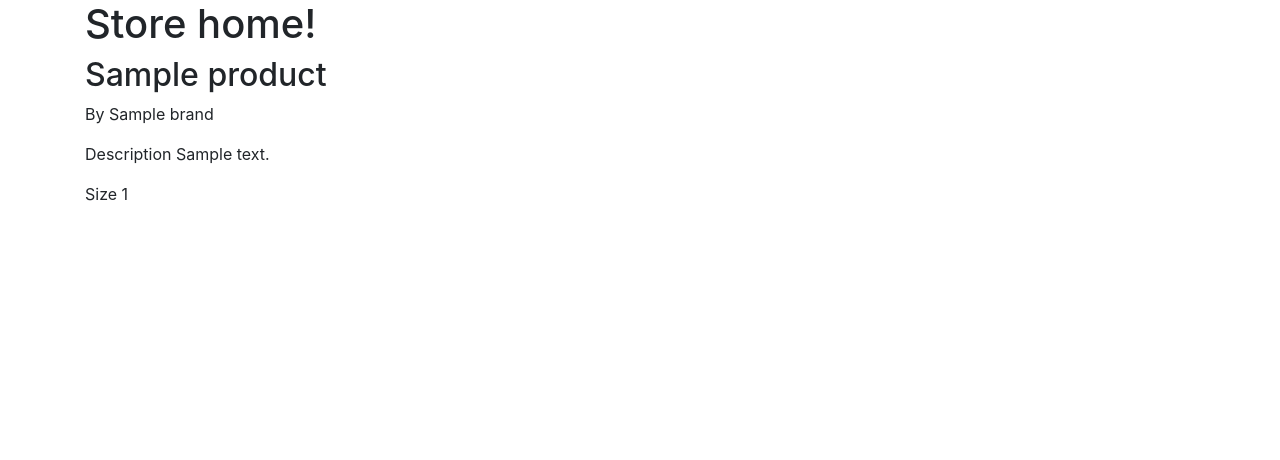
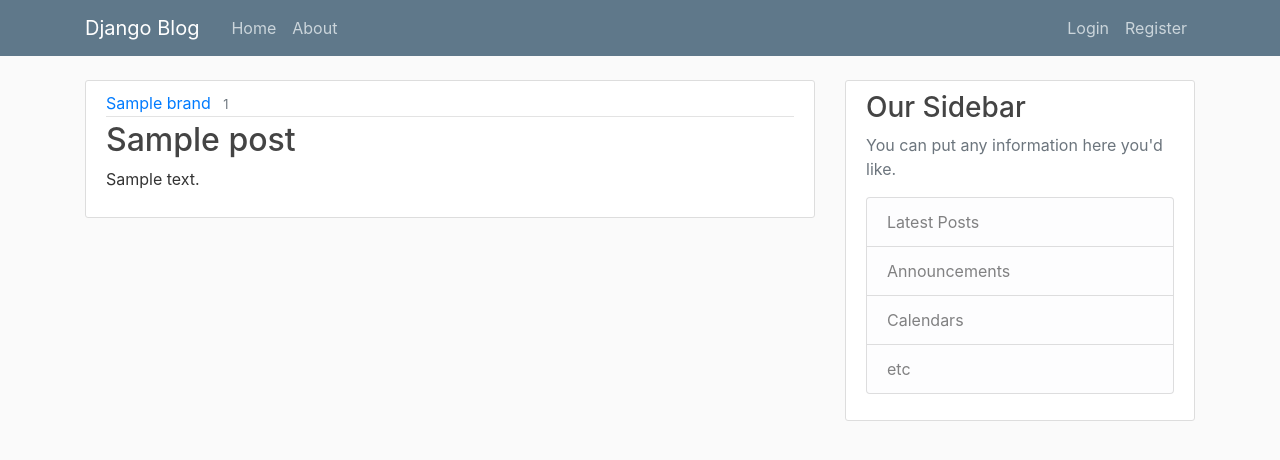
Before and after one commit to MarkProjs/fb-market-place, a Django app: template python_project2/store/templates/store/home.html in a window 1280 px wide. Shown: the top 460 px of the page. Run offline with Django 4.2, Linux system fonts and the light colour scheme; the template is opened without the code that fills it: most values are stand-ins (such as "Sample title", 1, 10 or a date in 2020); some libraries are stand-ins or nearby versions.

Commit message:
added temporary css

```diff
--- /dev/null
+++ b/python_project2/store/static/store/main.css
@@ -0,0 +1,84 @@
+body {
+  background: #fafafa;
+  color: #333333;
+  margin-top: 5rem;
+}
+
+h1, h2, h3, h4, h5, h6 {
+  color: #444444;
+}
+
+ul {
+  margin: 0;
+}
+
+.bg-steel {
+  background-color: #5f788a;
+}
+
+.site-header .navbar-nav .nav-link {
+  color: #cbd5db;
+}
+
+.site-header .navbar-nav .nav-link:hover {
+  color: #ffffff;
+}
+
+.site-header .navbar-nav .nav-link.active {
+  font-weight: 500;
+}
+
+.content-section {
+  background: #ffffff;
+  padding: 10px 20px;
+  border: 1px solid #dddddd;
+  border-radius: 3px;
+  margin-bottom: 20px;
+}
+
+.article-title {
+  color: #444444;
+}
+
+a.article-title:hover {
+  color: #428bca;
+  text-decoration: none;
+}
+
+.article-content {
+  white-space: pre-line;
+}
+
+.article-img {
+  height: 65px;
+  width: 65px;
+  margin-right: 16px;
+}
+
+.article-metadata {
+  padding-bottom: 1px;
+  margin-bottom: 4px;
+  border-bottom: 1px solid #e3e3e3
+}
+
+.article-metadata a:hover {
+  color: #333;
+  text-decoration: none;
+}
+
+.article-svg {
+  width: 25px;
+  height: 25px;
+  vertical-align: middle;
+}
+
+.account-img {
+  height: 125px;
+  width: 125px;
+  margin-right: 20px;
+  margin-bottom: 16px;
+}
+
+.account-heading {
+  font-size: 2.5rem;
+}
--- a/python_project2/store/templates/store/base.html
+++ b/python_project2/store/templates/store/base.html
@@ -1,13 +1,15 @@
+{% load static %}
 <!DOCTYPE html>
 <html>
 <head>
-    <head>
     <!-- Required meta tags -->
     <meta charset="utf-8">
     <meta name="viewport" content="width=device-width, initial-scale=1, shrink-to-fit=no">
 
     <!-- Bootstrap CSS -->
     <link rel="stylesheet" href="https://cdn.jsdelivr.net/npm/bootstrap@4.0.0/dist/css/bootstrap.min.css" integrity="sha384-Gn5384xqQ1aoWXA+058RXPxPg6fy4IWvTNh0E263XmFcJlSAwiGgFAW/dAiS6JXm" crossorigin="anonymous">
+
+    <link rel="stylesheet" type="text/css" href="{% static 'store/main.css' %}">
 
     {% if title %}
         <title> Store - {{ title }} </title>
@@ -16,9 +18,49 @@
     {% endif %}
 </head>
 <body>
-    <div class="container">
-        {% block content %}{% endblock %}
-    </div>
+    <header class="site-header">
+      <nav class="navbar navbar-expand-md navbar-dark bg-steel fixed-top">
+        <div class="container">
+          <a class="navbar-brand mr-4" href="{% url 'store-home' %}">Django Blog</a>
+          <button class="navbar-toggler" type="button" data-toggle="collapse" data-target="#navbarToggle" aria-controls="navbarToggle" aria-expanded="false" aria-label="Toggle navigation">
+          <span class="navbar-toggler-icon"></span>
+          </button>
+          <div class="collapse navbar-collapse" id="navbarToggle">
+            <div class="navbar-nav mr-auto">
+              <a class="nav-item nav-link" href="{% url 'store-home' %}">Home</a>
+              <a class="nav-item nav-link" href="{% url 'store-about' %}">About</a>
+            </div>
+            <!-- Navbar Right Side -->
+            <div class="navbar-nav">
+              <a class="nav-item nav-link" href="#">Login</a>
+              <a class="nav-item nav-link" href="#">Register</a>
+            </div>
+          </div>
+        </div>
+      </nav>
+    </header>
+
+    <main role="main" class="container">
+      <div class="row">
+        <div class="col-md-8">
+          {% block content %}{% endblock %}
+        </div>
+        <div class="col-md-4">
+          <div class="content-section">
+            <h3>Our Sidebar</h3>
+            <p class='text-muted'>You can put any information here you'd like.
+              <ul class="list-group">
+                <li class="list-group-item list-group-item-light">Latest Posts</li>
+                <li class="list-group-item list-group-item-light">Announcements</li>
+                <li class="list-group-item list-group-item-light">Calendars</li>
+                <li class="list-group-item list-group-item-light">etc</li>
+              </ul>
+            </p>
+          </div>
+        </div>
+      </div>
+    </main>
+
     <!-- Optional JavaScript -->
     <!-- jQuery first, then Popper.js, then Bootstrap JS -->
     <script src="https://code.jquery.com/jquery-3.2.1.slim.min.js" integrity="sha384-KJ3o2DKtIkvYIK3UENzmM7KCkRr/rE9/Qpg6aAZGJwFDMVNA/GpGFF93hXpG5KkN" crossorigin="anonymous"></script>
--- a/python_project2/store/templates/store/home.html
+++ b/python_project2/store/templates/store/home.html
@@ -1,10 +1,20 @@
 {% extends "store/base.html" %}
 {% block content %}
-    <h1> Store home! </h1>
-    {% for product in products %}
-        <h2> {{ product.name }} </h2>
-        <p> By {{ product.brand }} </p>
-        <p> Description {{ product.description }} </p>
-        <p> Size {{ product.size }} </p>
+<!--    <h1> Store home! </h1>-->
+<!--    {% for product in products %}-->
+<!--        <h2> {{ product.name }} </h2>-->
+<!--        <p> By {{ product.brand }} </p>-->
+<!--        <p> Description {{ product.description }} </p>-->
+<!--        <p> Size {{ product.size }} </p>-->
+    <article class="media content-section">
+      <div class="media-body">
+        <div class="article-metadata">
+          <a class="mr-2" href="#">{{ product.brand }}</a>
+          <small class="text-muted">{{ product.size }}</small>
+        </div>
+        <h2><a class="article-title" href="#">{{ post.name }}</a></h2>
+        <p class="article-content">{{ product.description }}</p>
+      </div>
+    </article>
     {% endfor %}
 {% endblock content %}
```
